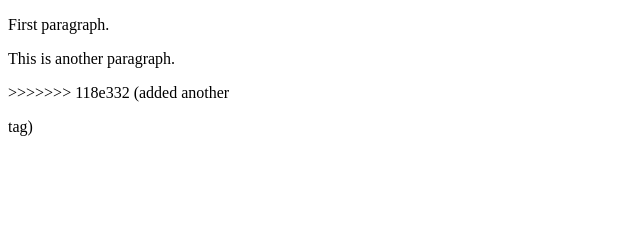
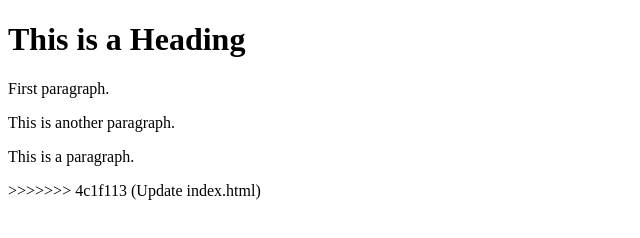
Before and after one commit to williamnw03/learning-git, a plain HTML site: page index.html in a window 1280 px wide. Shown: the whole page, without its empty margins (0-640 px from the left). Drawn offline with Linux system fonts and the light colour scheme.

Commit message:
Update index.html

```diff
--- a/index.html
+++ b/index.html
@@ -7,10 +7,12 @@
 
     <body>
 
+        <h1>This is a Heading</h1>
         <p>First paragraph.</p>
         <p>This is another paragraph.</p>
+        <p>This is a paragraph.</p>
 
     </body>
 
 </html>
->>>>>>> 118e332 (added another <p> tag)
+>>>>>>> 4c1f113 (Update index.html)
```
